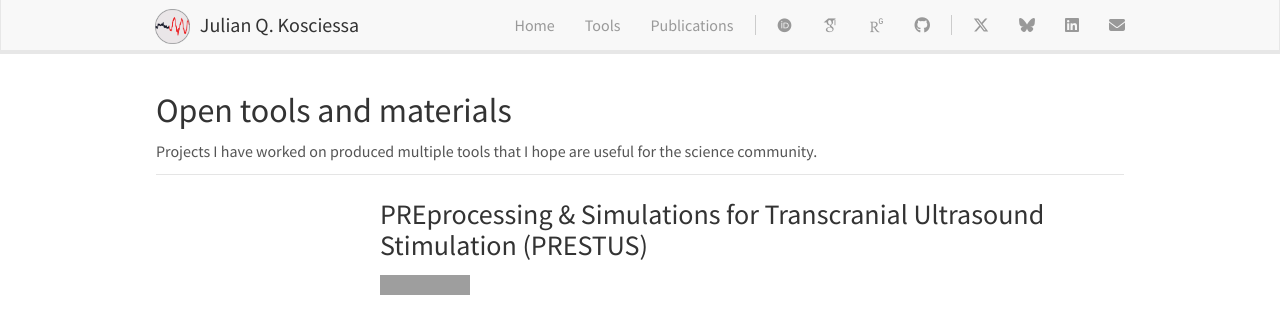
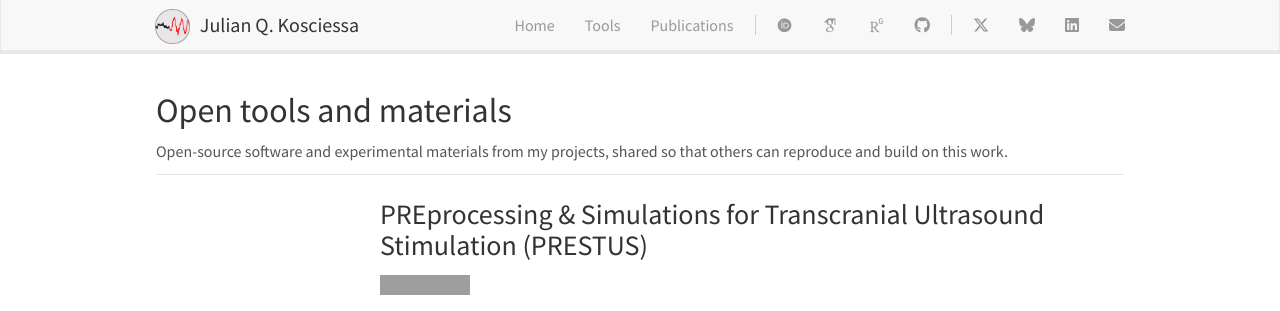
Before and after one commit to jkosciessa/jkosciessa.github.io, a Jekyll site: the page built from _pages/tools.md, in a window 1280 px wide and 900 px high, cut to the strip 0-311 px from the top of the window. Built offline with Jekyll 4.4.1, drawn with Linux system fonts in a browser that asks for light colours; some web fonts are replaced; grey boxes are pictures that could not be loaded.

Commit message:
tools: reword page introduction

```diff
--- a/_pages/tools.md
+++ b/_pages/tools.md
@@ -8,7 +8,7 @@ permalink: /tools
 
 <h2>Open tools and materials</h2>
 
-Projects I have worked on produced multiple tools that I hope are useful for the science community.
+Open-source software and experimental materials from my projects, shared so that others can reproduce and build on this work.
 
 <div class="tool-card">
 <div class="tool-thumb">
```
